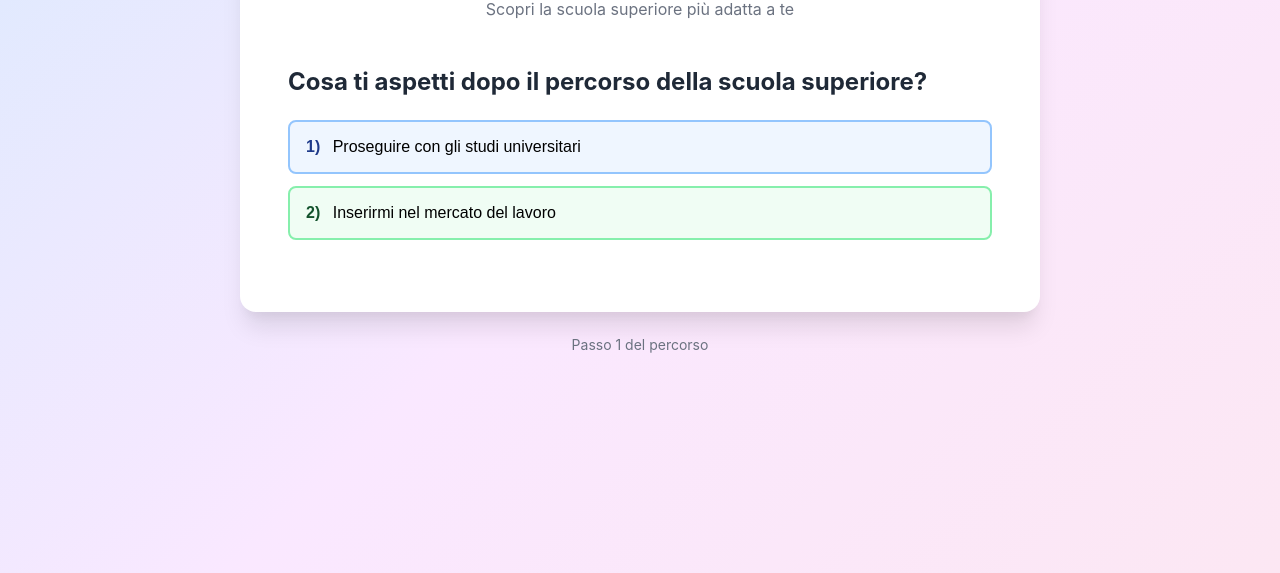
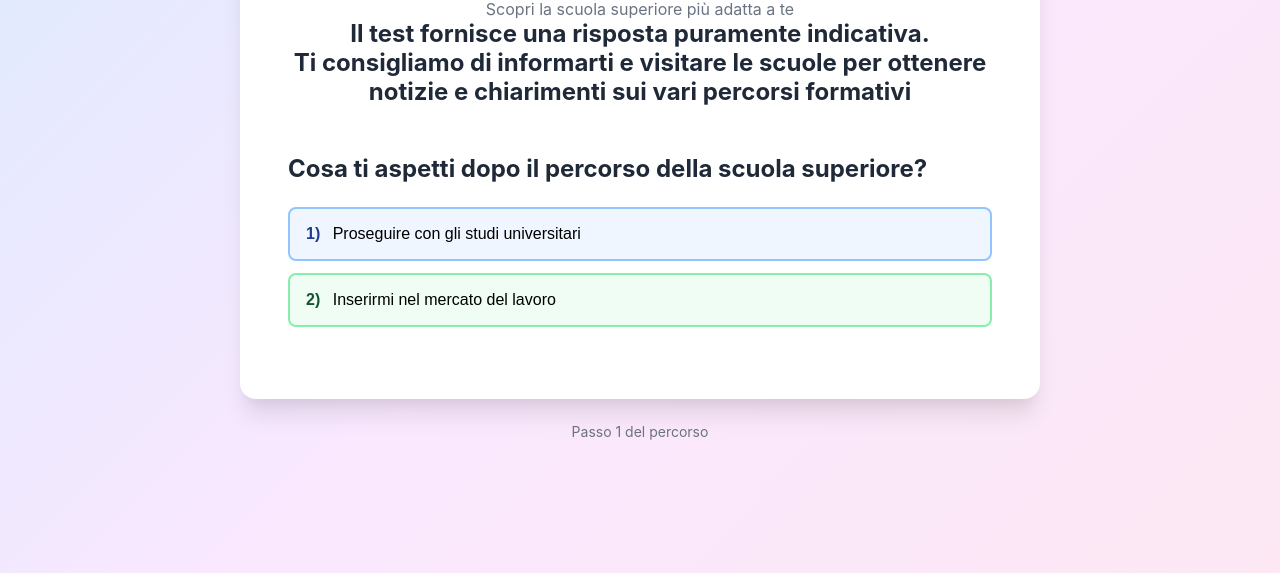
Before and after one commit to vassallofabio-collab/orientamento, a plain HTML site: page orientamento_.html in a window 1280 px wide. Shown: the part 227-800 px from the top of the page. Drawn offline with Linux system fonts and the light colour scheme.

Commit message:
Update orientamento_.html

```diff
--- a/orientamento_.html
+++ b/orientamento_.html
@@ -284,6 +284,7 @@
                 <img src="logo.png" alt="Logo Scuola" class="logo" id="school-logo">
                 <h1>Quiz Orientamento</h1>
                 <p>Scopri la scuola superiore più adatta a te</p>
+                <h2>Il test fornisce una risposta puramente indicativa. <br>Ti consigliamo di informarti e visitare le scuole per ottenere notizie e chiarimenti sui vari percorsi formativi</h2>
             </div>
 
             <div id="quiz-content"></div>
```
